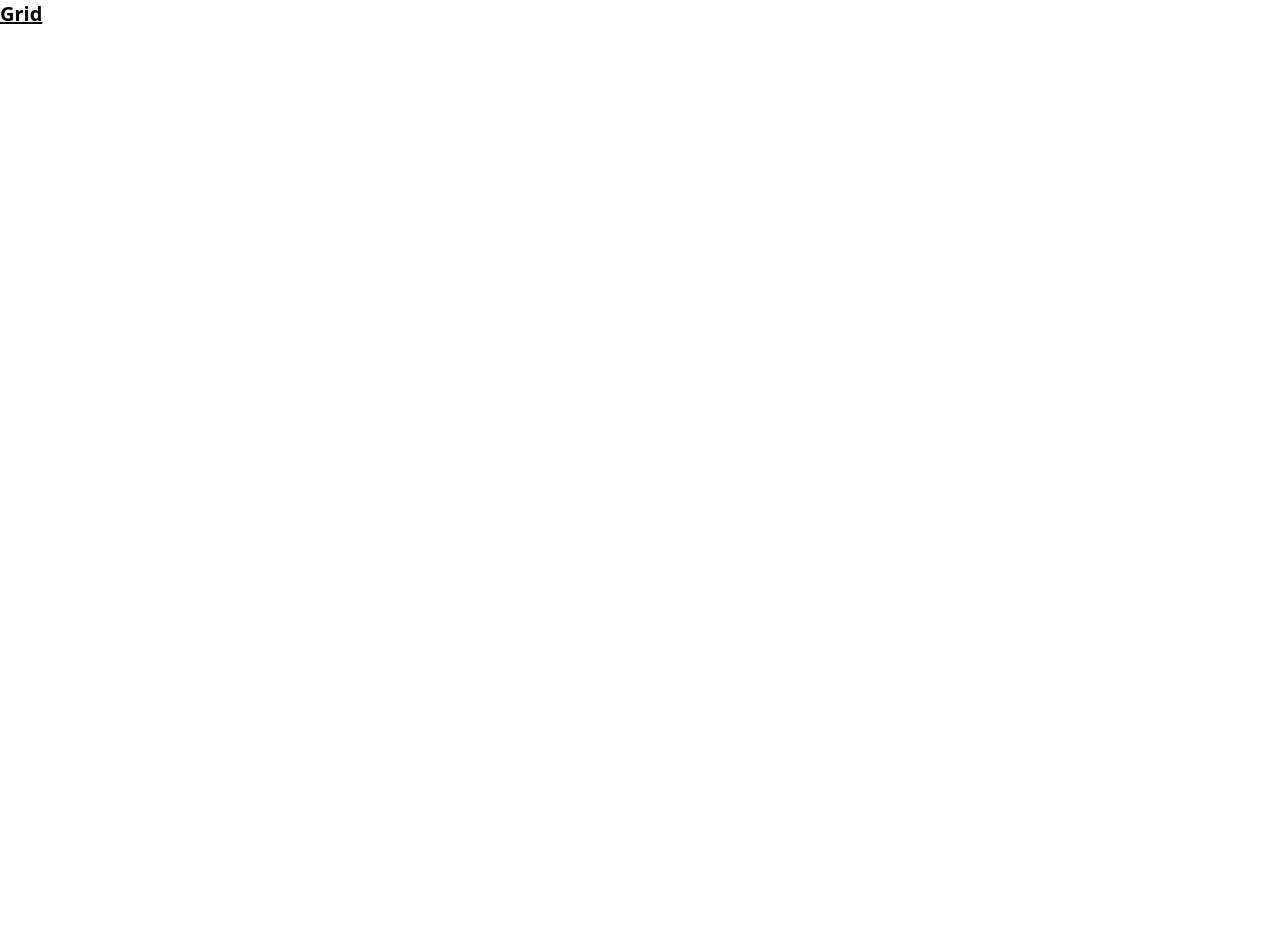
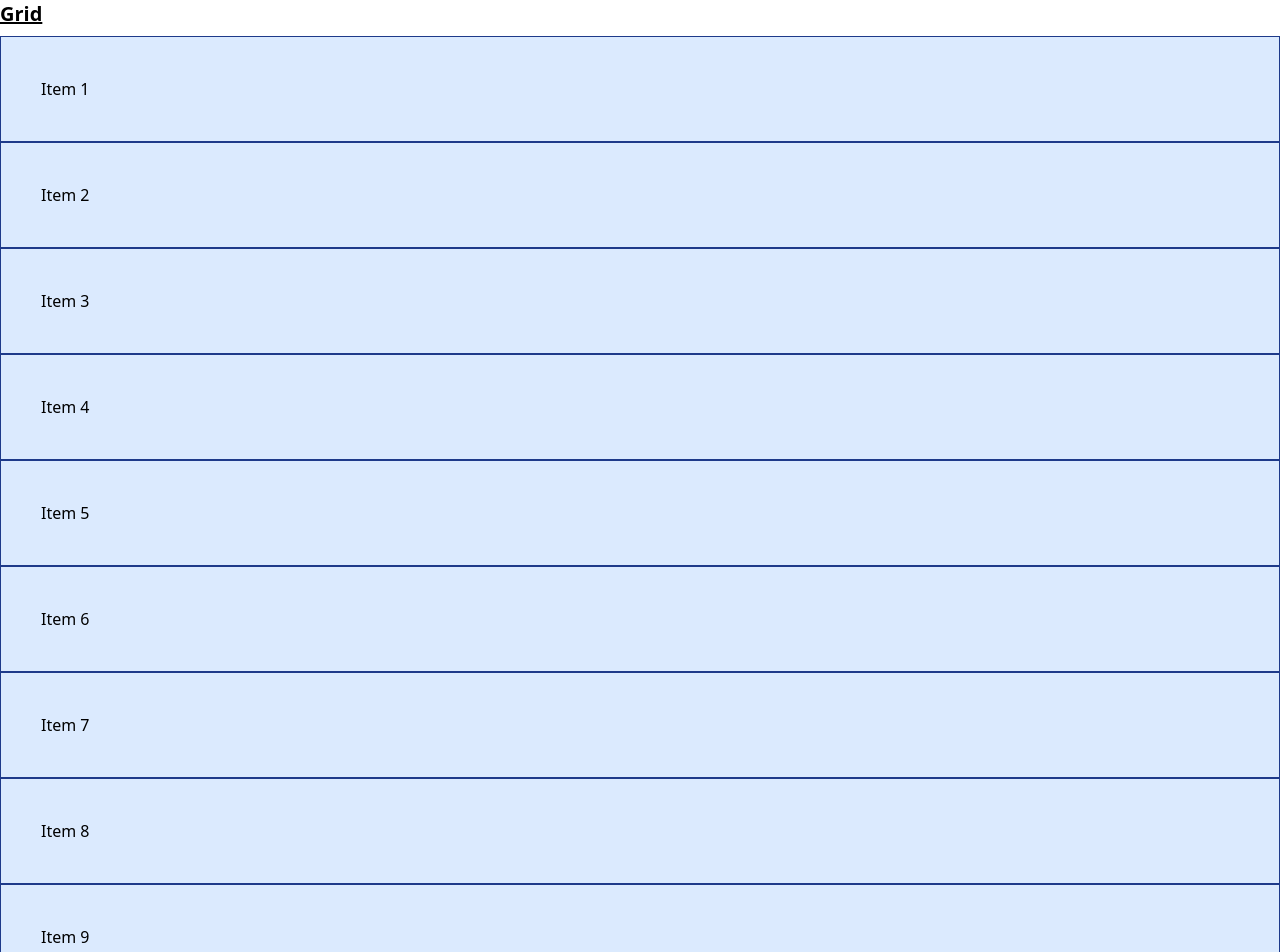
Before and after one commit to nsagias/react-tailwindcss-starter, a React (Create React App) app: page / in a window 1280 px wide. Shown: the top 952 px of the page. Before the commit the page ends 800 px from the top, so only its background shows below. Built offline with nearby package versions, Linux system fonts and the light colour scheme.

Commit message:
create base for grid example

```diff
--- a/src/components/grid/Grid.tsx
+++ b/src/components/grid/Grid.tsx
@@ -3,9 +3,16 @@ export default function Grid () {
     <div >
       <p className="text-xl font-bold underline">Grid</p>
 
-
-      <div className="flex w-full bg-gray-100 mt-2">
-
+      <div className="grid bg-gray-100 mt-2">
+        <div className="p-10 border border-blue-900 bg-blue-100">Item 1</div>
+        <div className="p-10 border border-blue-900 bg-blue-100">Item 2</div>
+        <div className="p-10 border border-blue-900 bg-blue-100">Item 3</div>
+        <div className="p-10 border border-blue-900 bg-blue-100">Item 4</div>
+        <div className="p-10 border border-blue-900 bg-blue-100">Item 5</div>
+        <div className="p-10 border border-blue-900 bg-blue-100">Item 6</div>
+        <div className="p-10 border border-blue-900 bg-blue-100">Item 7</div>
+        <div className="p-10 border border-blue-900 bg-blue-100">Item 8</div>
+        <div className="p-10 border border-blue-900 bg-blue-100">Item 9</div>
       </div>
 
     </div>
```
